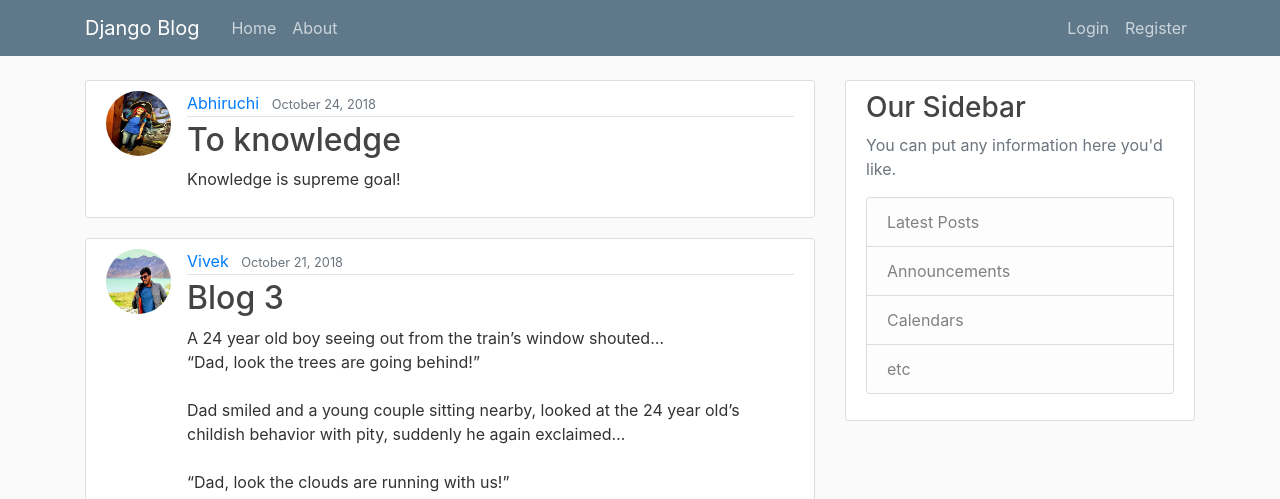
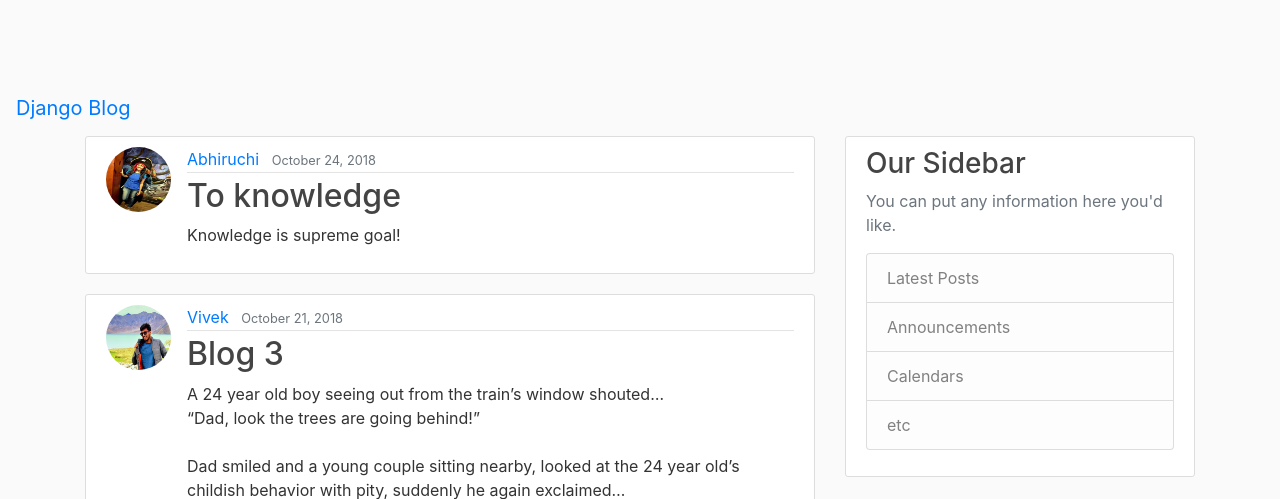
Before and after one commit to vivekmpatil61/Blog, a Django app: page / in a window 1280 px wide. Shown: the top 499 px of the page. Run offline with Django 3.2, Linux system fonts and the light colour scheme; data comes from the database, SQL or seed files in the repository; some libraries are stand-ins or nearby versions.

Commit message:
Update base.html

```diff
--- a/blogapp/templates/blogapp/base.html
+++ b/blogapp/templates/blogapp/base.html
@@ -17,7 +17,8 @@
   </head>
   <body>
         <header class="site-header">
-      <nav class="navbar navbar-expand-md navbar-dark bg-steel fixed-top">
+<!--       <nav class="navbar navbar-expand-md navbar-dark bg-steel fixed-top"> -->
+          <nav class="navbar nav-navbar"
         <div class="container">
           <a class="navbar-brand mr-4" href="{% url 'blog-home' %}">Django Blog</a>
           <button class="navbar-toggler" type="button" data-toggle="collapse" data-target="#navbarToggle" aria-controls="navbarToggle" aria-expanded="false" aria-label="Toggle navigation">
```
